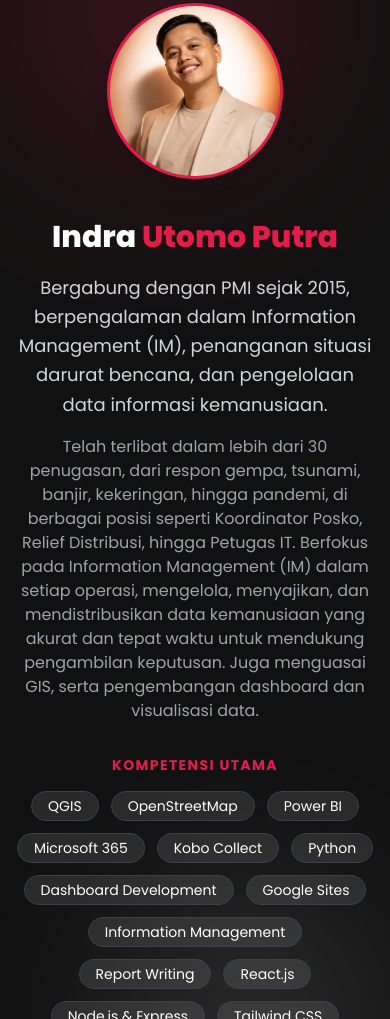
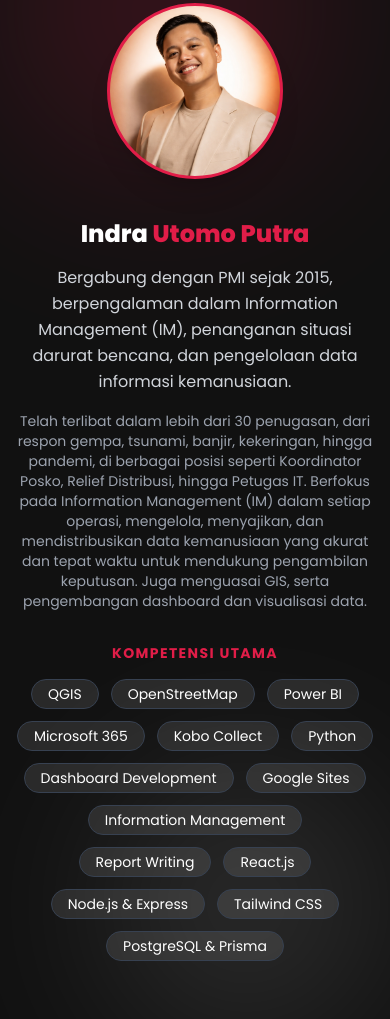
Before and after one commit to indrautomoputra/imora, a website: page index.html in a window 390 px wide. Shown: the part 1291-2310 px from the top of the page. Drawn offline with nearby package versions, Linux system fonts and the light colour scheme.

Commit message:
kecilkan font nama & about di mobile

```diff
--- a/index.html
+++ b/index.html
@@ -89,13 +89,13 @@
     <div id="profile-photo" class="relative mx-auto w-44 h-44 rounded-full overflow-hidden border-[3px] border-accent shadow-xl mb-10 bg-gray-800" data-aos="zoom-in">
       <span id="profile-initials" class="absolute inset-0 text-5xl font-bold text-accent flex items-center justify-center">IUP</span>
     </div>
-    <h2 class="text-3xl md:text-4xl lg:text-5xl font-extrabold mb-4 leading-tight" data-aos="fade-up">
+    <h2 class="text-2xl sm:text-3xl md:text-4xl lg:text-5xl font-extrabold mb-4 leading-tight" data-aos="fade-up">
       Indra <span class="text-accent">Utomo Putra</span>
     </h2>
-    <p class="text-lg text-gray-300 mb-4 leading-relaxed max-w-3xl mx-auto" data-aos="fade-up" data-aos-delay="100">
+    <p class="text-base sm:text-lg text-gray-300 mb-4 leading-relaxed max-w-3xl mx-auto" data-aos="fade-up" data-aos-delay="100">
       Bergabung dengan PMI sejak 2015, berpengalaman dalam Information Management (IM), penanganan situasi darurat bencana, dan pengelolaan data informasi kemanusiaan.
     </p>
-    <p class="text-base text-gray-400 mb-8 max-w-3xl mx-auto" data-aos="fade-up" data-aos-delay="200">
+    <p class="text-sm sm:text-base text-gray-400 mb-8 max-w-3xl mx-auto" data-aos="fade-up" data-aos-delay="200">
       Telah terlibat dalam lebih dari 30 penugasan, dari respon gempa, tsunami, banjir, kekeringan, hingga pandemi, di berbagai posisi seperti Koordinator Posko, Relief Distribusi, hingga Petugas IT. Berfokus pada Information Management (IM) dalam setiap operasi, mengelola, menyajikan, dan mendistribusikan data kemanusiaan yang akurat dan tepat waktu untuk mendukung pengambilan keputusan. Juga menguasai GIS, serta pengembangan dashboard dan visualisasi data.
     </p>
     <div id="skills-tags-container" class="mb-6" data-aos="fade-up" data-aos-delay="100">
```
